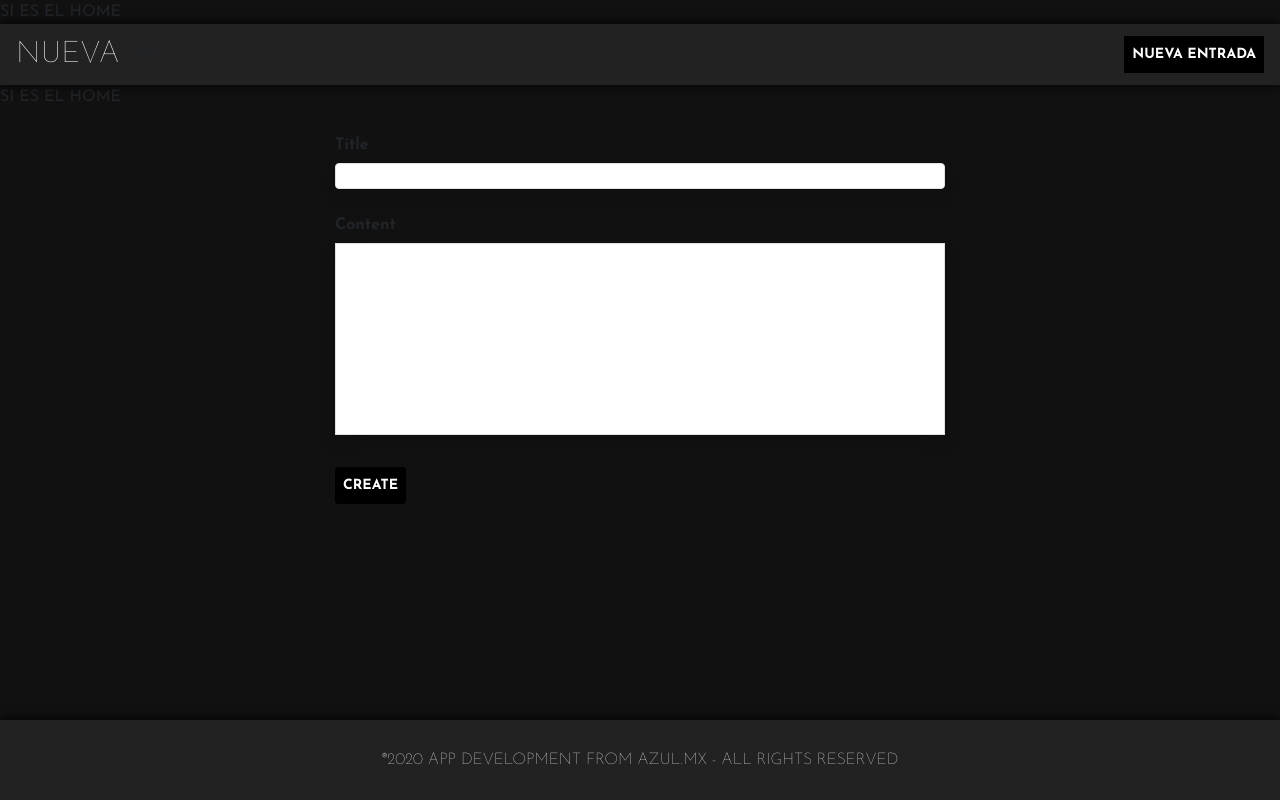
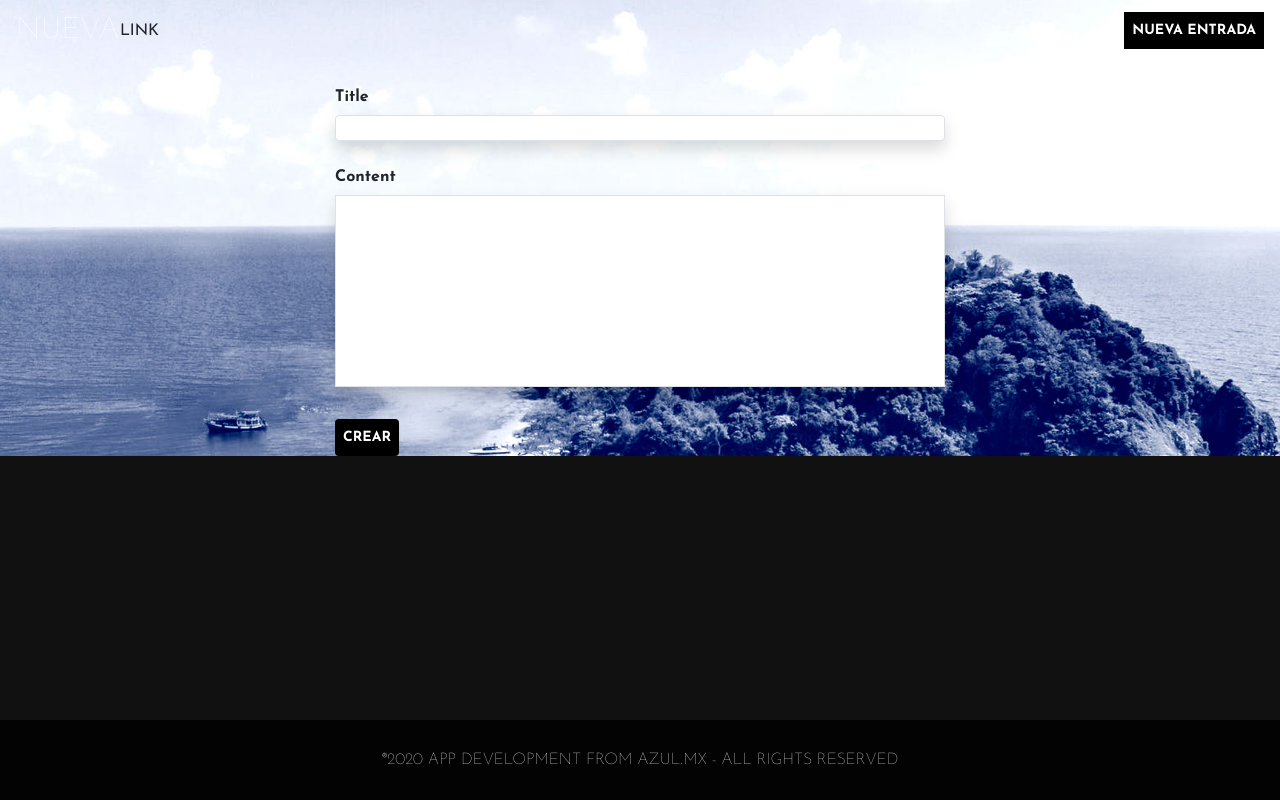
Before and after one commit to axelobscura/next-mysql, a Next.js app: page /new in a window 1280 px wide. Built offline with nearby package versions, Linux system fonts and the light colour scheme.

Commit message:
Fondo dependiente

```diff
--- a/components/container/index.tsx
+++ b/components/container/index.tsx
@@ -1,10 +1,6 @@
-import Layout from '../layout'
-
 function Container({ className = '', children }) {
   return (
-    <Layout home>
-      <div className={'container-fluid mx-auto px-0' + className}>{children}</div>
-    </Layout>
+    <div className={'container-fluid mx-auto px-0' + className}>{children}</div>
   )
 }
 
--- a/components/entries/entry/index.tsx
+++ b/components/entries/entry/index.tsx
@@ -19,7 +19,7 @@ function Entry({ id, title, content }) {
 
   return (
     <div className="container pb-3">
-      <div className="py-2 px-2 mx-auto bg-dark shadow-md space-y-2 sm:py-4 sm:flex sm:items-center sm:space-y-0 sm:space-x-6">
+      <div className="py-2 px-2 mx-auto bg-transparent shadow-md space-y-2 sm:py-4 sm:flex sm:items-center sm:space-y-0 sm:space-x-6">
         <img className="block h-24 rounded-full sm:mx-0 sm:flex-shrink-0" src="https://images.pexels.com/photos/415829/pexels-photo-415829.jpeg?auto=compress&cs=tinysrgb&dpr=2&h=650&w=940" alt="Woman's Face" />
         <div className="text-center space-y-2 sm:text-left">
           <div className="space-y-0.5">
--- a/components/entry-form/index.tsx
+++ b/components/entry-form/index.tsx
@@ -59,7 +59,7 @@ export default function EntryForm() {
         />
       </div>
       <Button disabled={submitting} type="submit">
-        {submitting ? 'Creating ...' : 'Create'}
+        {submitting ? 'CREANDO ...' : 'CREAR'}
       </Button>
     </form>
   )
--- a/components/layout/index.tsx
+++ b/components/layout/index.tsx
@@ -1,10 +1,15 @@
 import Head from 'next/head'
-import Link from 'next/link'
 
 const name = 'Your Name'
 export const siteTitle = 'Next.js Sample Website'
 
-export default function Layout({ children, home }) {
+function Layout({ children, home }) {
+    let imagen = "";
+    if(home === "home"){
+        imagen = "fondo_avion.jpg"
+    } else {
+        imagen = "fondo_isla.jpg"
+    }
     return (
         <div>
             <Head>
@@ -16,8 +21,12 @@ export default function Layout({ children, home }) {
                 <meta name="og:title" content={siteTitle} />
                 <meta name="twitter:card" content="summary_large_image" />
             </Head>
-            {home ? "SI ES EL HOME" : "NO ES EL HOME"}
-            <main>{children}</main>
+            <main style={{
+                background: 'url('+imagen+') no-repeat center center fixed',
+                backgroundSize: 'cover'
+            }}>{children}</main>
         </div>
     )
 }
+
+export default Layout;
--- a/pages/index.tsx
+++ b/pages/index.tsx
@@ -4,6 +4,7 @@ import Nav from '@/components/nav'
 import Container from '@/components/container'
 import Entries from '@/components/entries'
 import Jumbotronix from '@/components/jumbotron'
+import Layout from '@/components/layout'
 
 import { useEntries } from '@/lib/swr-hooks'
 
@@ -12,6 +13,7 @@ export default function IndexPage() {
 
   if (isLoading) {
     return (
+      <Layout home>
         <div>
           <Nav />
           <Container>
@@ -25,10 +27,12 @@ export default function IndexPage() {
             <Skeleton height={48} />
           </Container>
         </div>
+      </Layout>
     )
   }
 
   return (
+    <Layout home="home">
       <div>
         <Nav />
         <Container>
@@ -36,5 +40,6 @@ export default function IndexPage() {
           <Entries entries={entries} />
         </Container>
       </div>
+    </Layout>
   )
 }
--- a/pages/new.tsx
+++ b/pages/new.tsx
@@ -1,14 +1,15 @@
 import Nav from '@/components/nav'
 import Container from '@/components/container'
 import EntryForm from '@/components/entry-form'
+import Layout from '@/components/layout'
 
 export default function NewEntryPage() {
   return (
-    <>
+    <Layout home="nueva">
       <Nav title="NUEVA" />
       <Container className="w-full lg:w-2/4">
         <EntryForm />
       </Container>
-    </>
+    </Layout>
   )
 }
--- a/styles/index.css
+++ b/styles/index.css
@@ -6,20 +6,20 @@ body {
   font-family: 'Josefin Sans', sans-serif;
 }
 .navbar {
-  background-color: #222 !important;
-  box-shadow: 0 0 10px #000;
+  background: transparent;
+  background-color: transparent !important;
 }
 .elfooter {
-  background: #222;
+  background: rgba(0,0,0,0.8);
   color: #ffffff;
   font-weight: 100;
-  box-shadow: 0 0 10px #000;
 }
 .btn {
   border-radius: none !important;
 }
 .eljumbo {
-  background: #111;
+  background: transparent;
+  background-color: transparent !important;
   padding: 10px;
 }
 .eljumbo h1 {
@@ -28,7 +28,7 @@ body {
   color:#ffffff;
 }
 .entradas {
-  margin-bottom: 90px;
+  margin-bottom: 0px;
 }
 .text-3xl {
   color: #ffffff;
```
Also changed, not shown: public/fondo_avion.jpg, public/fondo_isla.jpg (added). Lines whose indentation alone changed are shown as unchanged.
